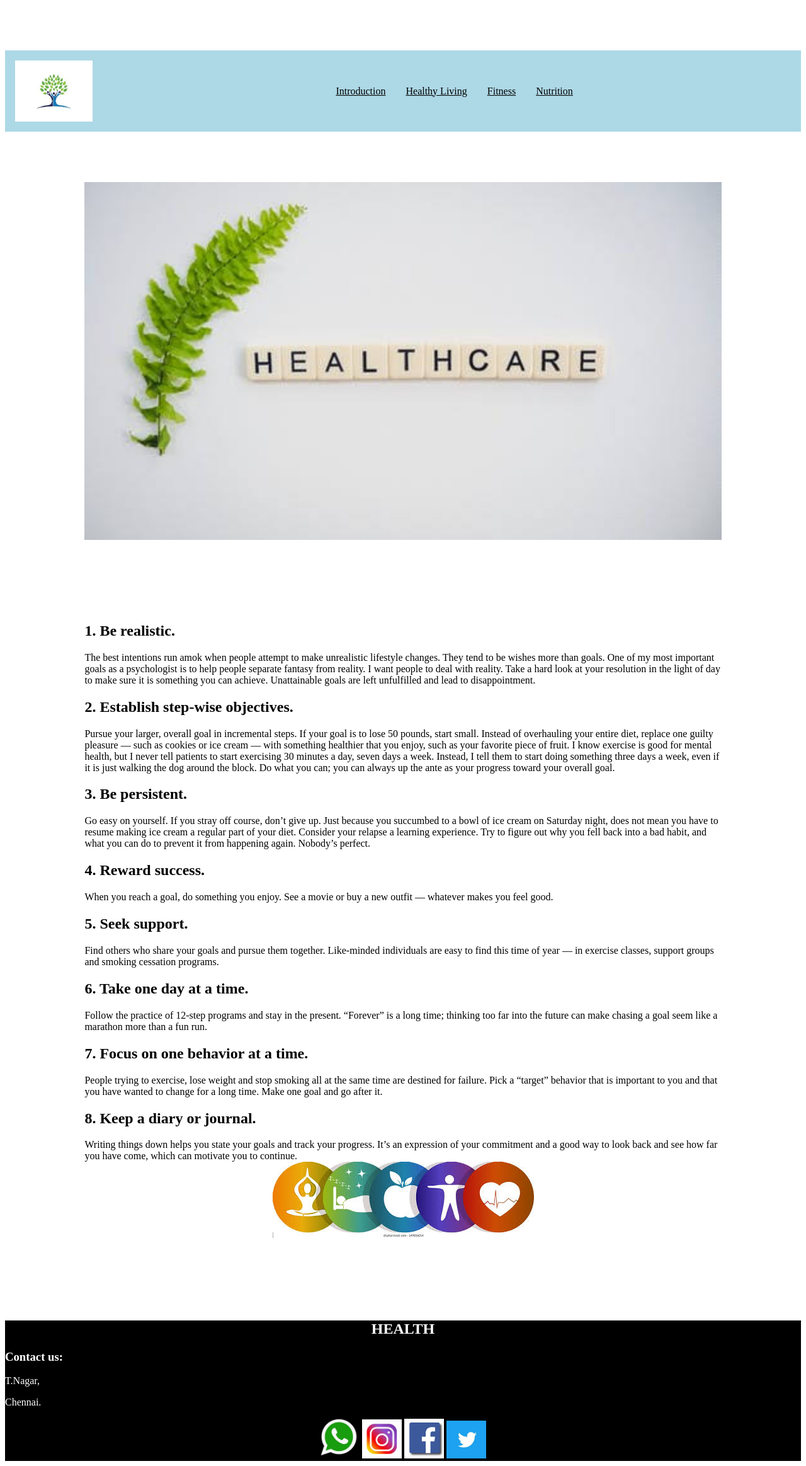
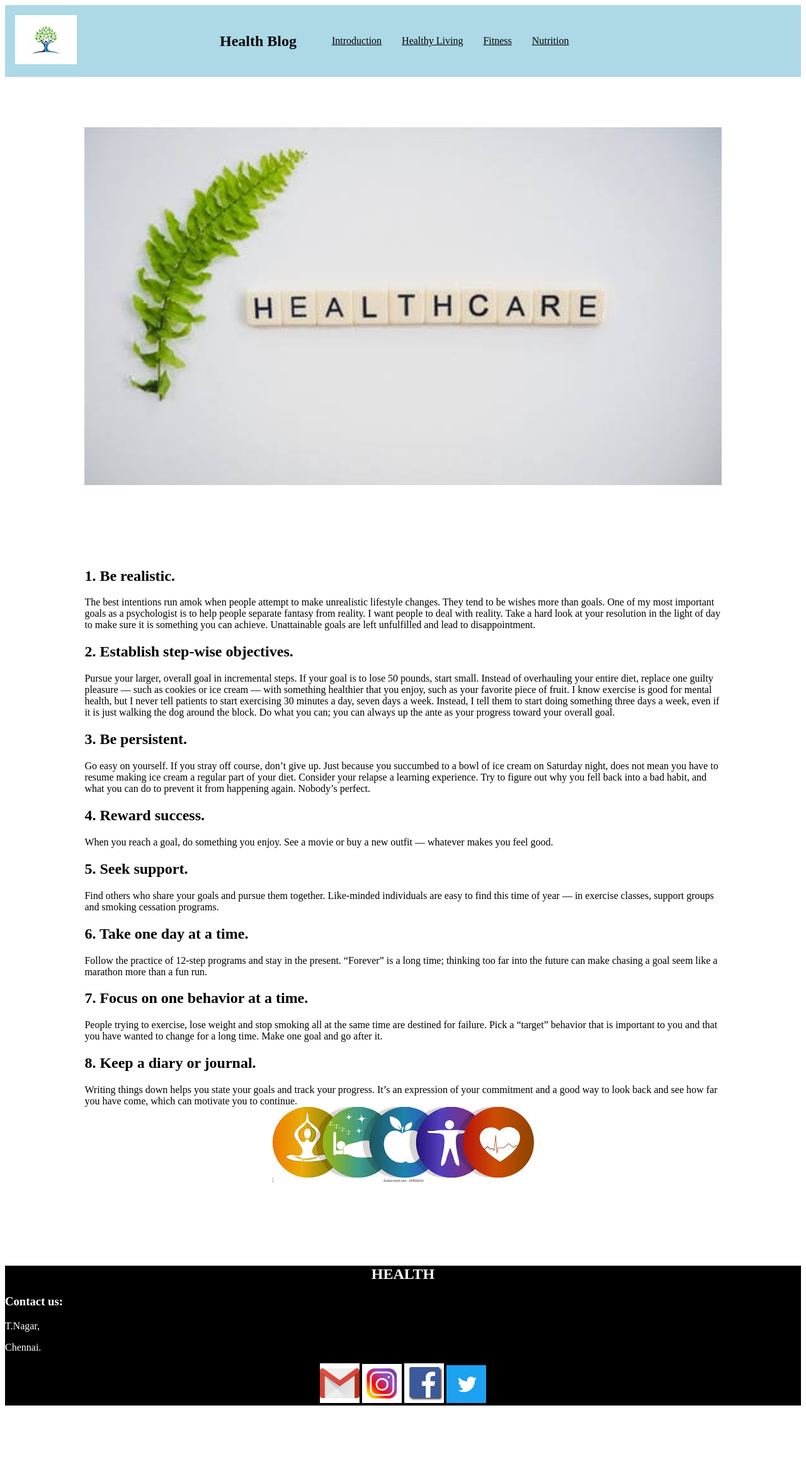
Before and after one commit to Pavithra2024/Internship, a plain HTML site: page project.html in a window 1280 px wide. Shown: the whole page at 63% size. After the commit the page ends 2239 px from the top, so only its background shows below. Drawn offline with Linux system fonts and the light colour scheme.

Commit message:
added website files

```diff
--- a/project.css
+++ b/project.css
@@ -1,8 +1,10 @@
 #intro{
     padding:1rem;
+    margin:auto;
     display:flex;
     align-items: center;
     background-color:lightblue;
+
 }
 .navlist{
     display: flex;
--- a/project.html
+++ b/project.html
@@ -10,9 +10,14 @@
 <body>
 
     <header>
-        <center><h1>Health Blog</h1></center>
         <section id="intro">
-        <img src="logo.jpg" height="10%" width="10%">
+            <div class="col1">
+        <img src="logo.jpg" height="30%" width="30%">
+    </div>
+        <div class="col2">
+        <center><h2>Health Blog</h2></center>
+    </div>
+        <div class="col3">
         <nav>
             <ul class="navlist">
                 <li><a href ="#sample">Introduction</a></li>
@@ -21,14 +26,16 @@
                 <li><a href ="Nutrition.html">Nutrition</a></li>
             </ul>
         </nav>
+    </div>
 
     </section>
     </header>
      <center><h1>8 Easy Steps To Help You Achieve Your Health Goals</h1>
 
- <img src="picture1.jpg" class="center" width="80%" height="80%" ></center>
+        <img src="picture1.jpg" class="center" width="80%" height="80%" ></center>
 
  <section id="sample">
+
 <h2>1. Be realistic.</h2>
 The best intentions run amok when people attempt to make unrealistic lifestyle changes. They tend to be wishes more than goals. One of my most important goals as a psychologist is to help people separate fantasy from reality. I want people to deal with reality. Take a hard look at your resolution in the light of day to make sure it is something you can achieve. Unattainable goals are left unfulfilled and lead to disappointment.
 <br>
@@ -52,6 +59,7 @@ People trying to exercise, lose weight and stop smoking all at the same time are
 <br>
 <h2>8. Keep a diary or journal.</h2>
 Writing things down helps you state your goals and track your progress. It’s an expression of your commitment and a good way to look back and see how far you have come, which can motivate you to continue.
+
 <center><img src="picture2.jpg" alt=""></center>
     </section>
 <section id="footer">
@@ -59,9 +67,9 @@ Writing things down helps you state your goals and track your progress. It’s a
    <h3>Contact us:</h3>
    <p>T.Nagar,</p>
  <p>Chennai.</p>
-<center><a href="https://mobile.whatsapp.com/login">
-<img src="whatsapp.jpg"  height="5%" width="5%"></a>
-<a href="https://mobile.instagram.com/login">
+<center><a href="https://webmail.au.syrahost.com/">
+<img src="mail.jpg"  height="5%" width="5%"></a>
+<a href="https://www.instagram.com/accounts/login/">
 
    <img src="instagram.jpg"  height="5%" width="5%"></a>
    <a href="https://mobile.facebook.com/login">
```
Also changed, not shown: mail.jpg (added), pic.jpg (added).
